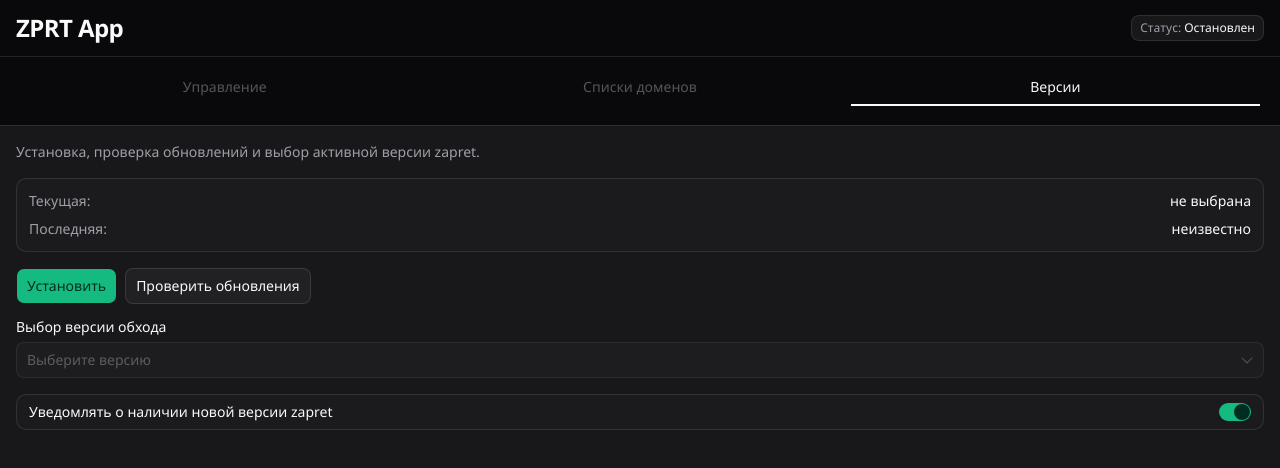
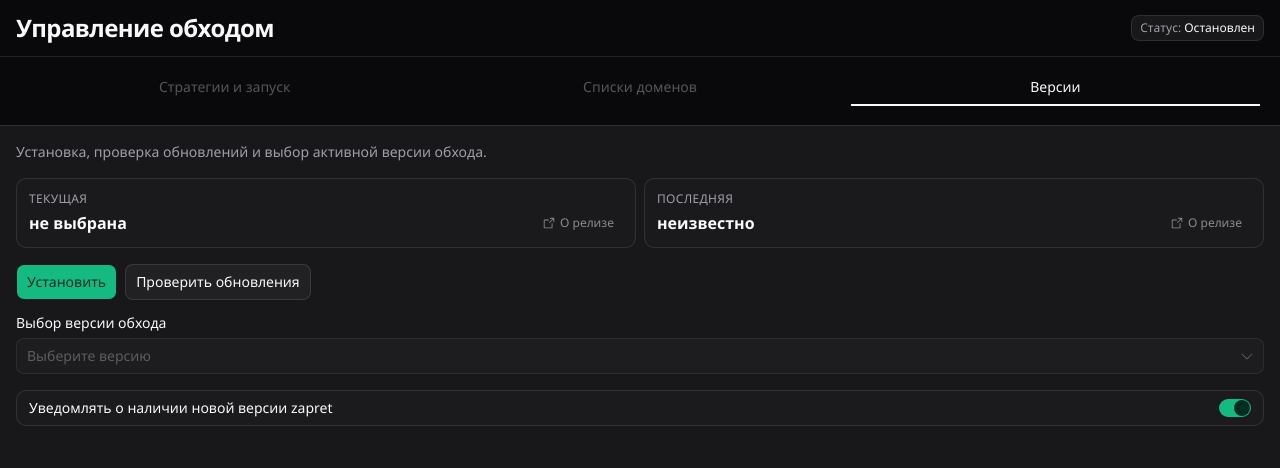
Before and after one commit to timurvasilenko/zapret-app, a React (Vite) app: page / in a window 1280 px wide. Both pictures are taken after a click on the tab "Версии". Shown: the top 468 px of the page. Built offline with nearby package versions, Linux system fonts and the light colour scheme.

Commit message:
some changes in ui

```diff
--- a/src/App.tsx
+++ b/src/App.tsx
@@ -2,7 +2,7 @@
 import { invoke } from "@tauri-apps/api/core";
 import { listen } from "@tauri-apps/api/event";
 import { getCurrentWebviewWindow } from "@tauri-apps/api/webviewWindow";
-import { CaretUpDownIcon, XIcon } from "@phosphor-icons/react";
+import { ArrowSquareOutIcon, CaretUpDownIcon, XIcon } from "@phosphor-icons/react";
 import { Toaster, toast } from "sonner";
 import { useTranslation } from "react-i18next";
 import coolImage from "./img/cool.jpg";
@@ -38,6 +38,7 @@
   installedVersions: string[];
   activeVersion: string | null;
   latestVersion: string | null;
+  latestReleaseUrl: string | null;
   updateAvailable: boolean;
   updateNotificationNeeded: boolean;
   strategies: string[];
@@ -58,6 +59,7 @@
   installedVersions: [],
   activeVersion: null,
   latestVersion: null,
+  latestReleaseUrl: null,
   updateAvailable: false,
   updateNotificationNeeded: false,
   strategies: [],
@@ -140,7 +142,7 @@
           </button>
           <div className="flex items-center gap-2 pr-7 text-[10px] font-semibold uppercase tracking-wide text-primary">
             <span className="size-1.5 rounded-full bg-primary" />
-            ZPRT App
+            {t("app.title")}
           </div>
           <div className="line-clamp-2 pr-7 text-sm leading-snug text-foreground">
             {text}
@@ -368,7 +370,7 @@
             onClick={handleTitleClick}
             className="cursor-pointer select-none text-2xl font-semibold tracking-tight"
           >
-            ZPRT App
+            {t("app.title")}
           </h1>
           <div className="rounded-md border border-border bg-card px-2 py-1 text-xs text-muted-foreground">
             {t("status.label")}:{" "}
@@ -640,18 +642,62 @@
               <ScrollArea className="h-full">
                 <div className="space-y-4 p-4">
                   <CardDescription>{t("versions.description")}</CardDescription>
-                <div className="grid gap-2 rounded-lg border border-border bg-muted/30 p-3 text-sm">
-                  <div className="flex items-center justify-between gap-3">
-                    <span className="text-muted-foreground">{t("versions.current")}:</span>
-                    <span className="font-medium">
-                      {state.activeVersion ?? t("versions.none")}
-                    </span>
+                <div className="grid grid-cols-2 gap-2">
+                  <div className="rounded-lg border border-border bg-muted/20 p-3">
+                    <div className="text-xs uppercase tracking-wide text-muted-foreground">
+                      {t("versions.current")}
+                    </div>
+                    <div className="mt-1 flex items-center justify-between gap-2">
+                      <div className="truncate pr-1 text-base font-semibold">
+                        {state.activeVersion ?? t("versions.none")}
+                      </div>
+                      <Button
+                        variant="ghost"
+                        size="xs"
+                        className="shrink-0"
+                        disabled={busy || !state.activeVersion}
+                        onClick={() =>
+                          invoke("open_release_info_for_version", {
+                            version: state.activeVersion,
+                          }).catch((error) => showToast(String(error), "error"))
+                        }
+                      >
+                        <ArrowSquareOutIcon className="size-3.5" />
+                        {t("versions.releaseInfo")}
+                      </Button>
+                    </div>
                   </div>
-                  <div className="flex items-center justify-between gap-3">
-                    <span className="text-muted-foreground">{t("versions.latest")}:</span>
-                    <span className="font-medium">
-                      {state.latestVersion ?? t("versions.unknown")}
-                    </span>
+                  <div
+                    className={
+                      state.updateAvailable
+                        ? "rounded-lg border border-amber-500/60 bg-amber-500/10 p-3"
+                        : "rounded-lg border border-border bg-muted/20 p-3"
+                    }
+                  >
+                    <div className="text-xs uppercase tracking-wide text-muted-foreground">
+                      {t("versions.latest")}
+                    </div>
+                    <div className="mt-1 flex items-center justify-between gap-2">
+                      <div className="truncate pr-1 text-base font-semibold">
+                        {state.latestVersion ?? t("versions.unknown")}
+                      </div>
+                      <Button
+                        variant="ghost"
+                        size="xs"
+                        className="shrink-0"
+                        disabled={busy || !state.latestReleaseUrl}
+                        onClick={() =>
+                          state.latestReleaseUrl
+                            ? invoke("open_external_url", {
+                                url: state.latestReleaseUrl,
+                              }).catch((error) => showToast(String(error), "error"))
+                            : undefined
+                        }
+                      >
+                        <ArrowSquareOutIcon className="size-3.5" />
+                        {t("versions.releaseInfo")}
+                      </Button>
+                    </div>
                   </div>
                 </div>
 
--- a/src/locales/ru.json
+++ b/src/locales/ru.json
@@ -2,8 +2,11 @@
     "__meta": {
         "encoding_note": "ВНИМАНИЕ: после каждой правки этого файла обязательно перепроверяй, что кодировка осталась UTF-8 и кириллица отображается корректно."
     },
+    "app": {
+        "title": "Управление обходом"
+    },
     "tabs": {
-        "control": "Управление",
+        "control": "Стратегии и запуск",
         "lists": "Списки доменов",
         "versions": "Версии"
     },
@@ -13,20 +16,20 @@
         "stopped": "Остановлен"
     },
     "control": {
-    "description": "Выберите стратегию, затем запускайте или останавливайте обход.",
-        "strategy": "Стратегия",
+        "description": "Выбор стратегии, запуск и останавка обхода.",
+        "strategy": "Стратегия обхода",
         "selectStrategy": "Выберите стратегию",
         "searchStrategy": "Поиск стратегии...",
         "noStrategyFound": "Ничего не найдено",
         "start": "Запустить",
         "restart": "Перезапустить",
         "stop": "Остановить",
-    "autostart": "Запускать ZPRT App вместе с Windows",
+        "autostart": "Запускать ZPRT App и стратегию вместе с Windows",
         "openService": "Открыть service",
         "openBypassFolder": "Открыть папку обхода ({{version}})"
     },
     "lists": {
-    "description": "Редактируйте пользовательские списки. Изменения применятся после перезапуска стратегии.",
+        "description": "Редактор пользовательских списков. Изменения применяются после перезапуска стратегии.",
         "listLabel": "Список",
         "general": "Домены",
         "excludeDomains": "Домены (исключения)",
@@ -39,7 +42,7 @@
         }
     },
     "versions": {
-    "description": "Установка, проверка обновлений и выбор активной версии zapret.",
+        "description": "Установка, проверка обновлений и выбор активной версии обхода.",
         "current": "Текущая",
         "latest": "Последняя",
         "none": "не выбрана",
@@ -47,6 +50,7 @@
         "update": "Обновить",
         "install": "Установить",
         "checkUpdates": "Проверить обновления",
+        "releaseInfo": "О релизе",
         "versionSelectLabel": "Выбор версии обхода",
         "selectVersion": "Выберите версию",
         "notify": "Уведомлять о наличии новой версии zapret"
```
Also changed, not shown: 1 other file (tests, documents, lock files or other folders). Lines whose indentation alone changed are shown as unchanged.
